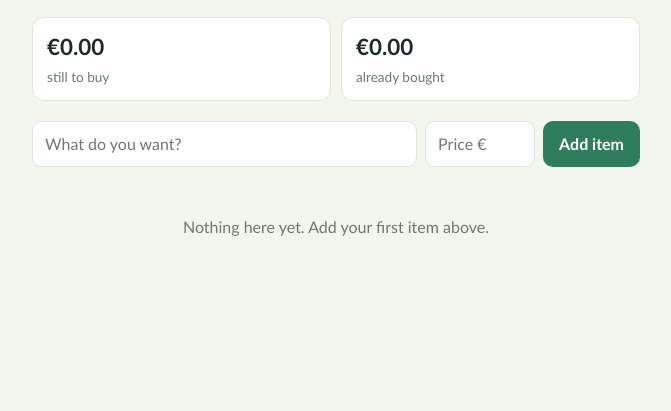
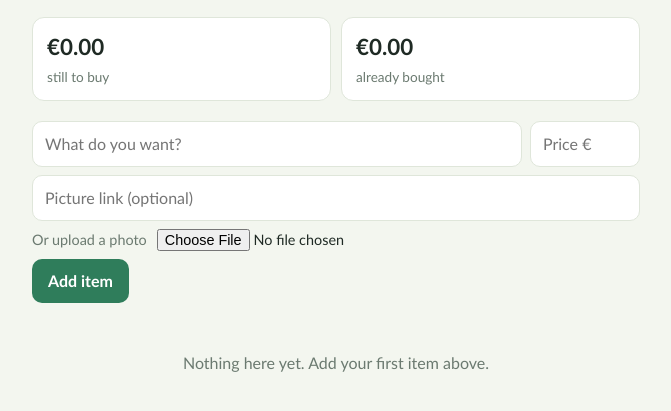
Before and after one commit to ButterflyAmy/wish, a plain HTML site: page index.html in a window 1280 px wide. Shown: the part 103-514 px from the top of the page, without its empty margins (304-975 px from the left). Drawn offline with Linux system fonts and the light colour scheme.

Commit message:
Update index.html

```diff
--- a/index.html
+++ b/index.html
@@ -19,6 +19,11 @@
     <form id="f">
       <input id="name" placeholder="What do you want?" required aria-label="Item name">
       <input id="price" type="number" min="0" step="0.01" placeholder="Price €" required aria-label="Price">
+      <input id="url" type="url" placeholder="Picture link (optional)" aria-label="Picture link">
+      <label class="file">
+        Or upload a photo
+        <input id="file" type="file" accept="image/*">
+      </label>
       <button type="submit">Add item</button>
     </form>
 
```
